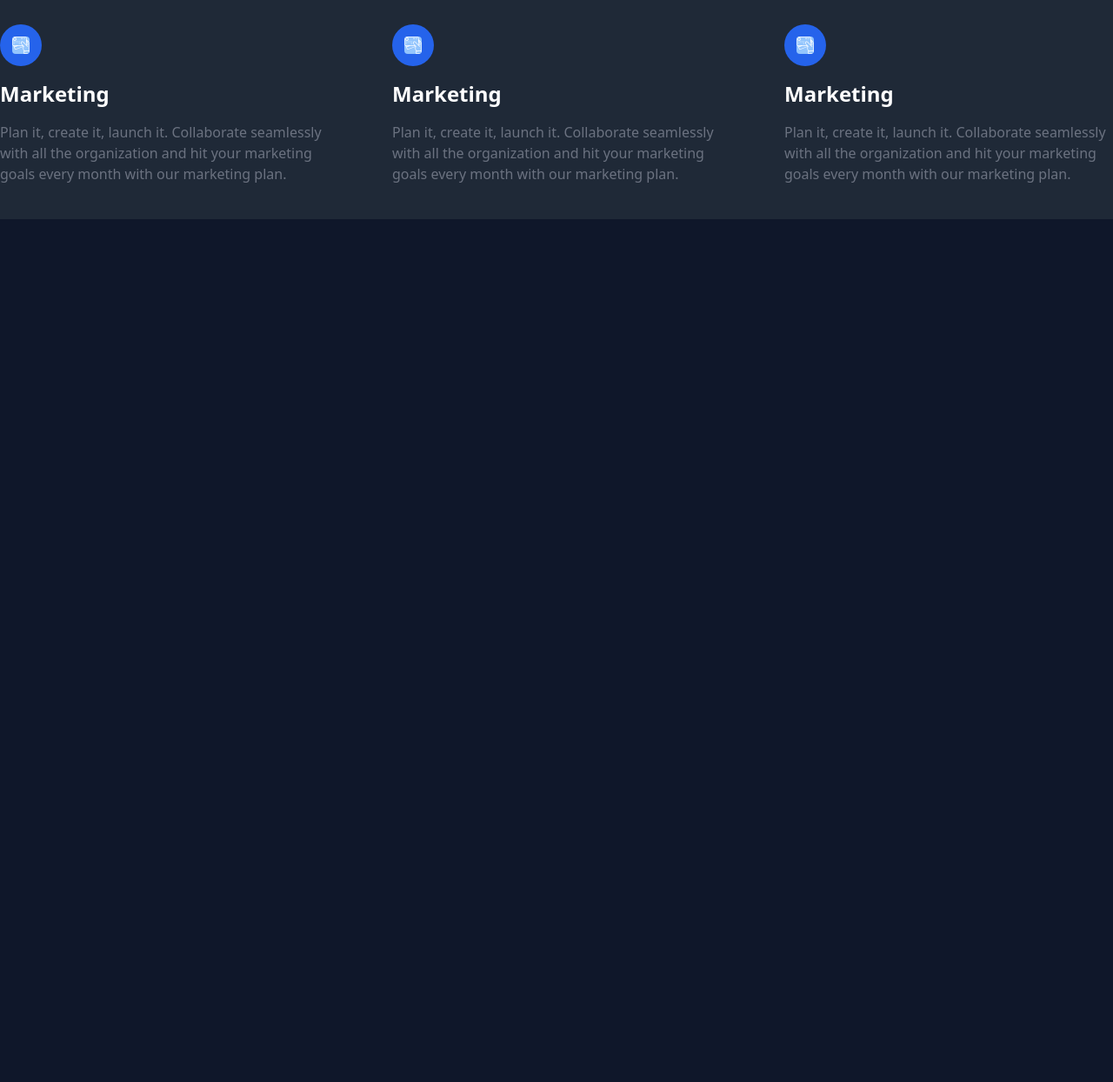
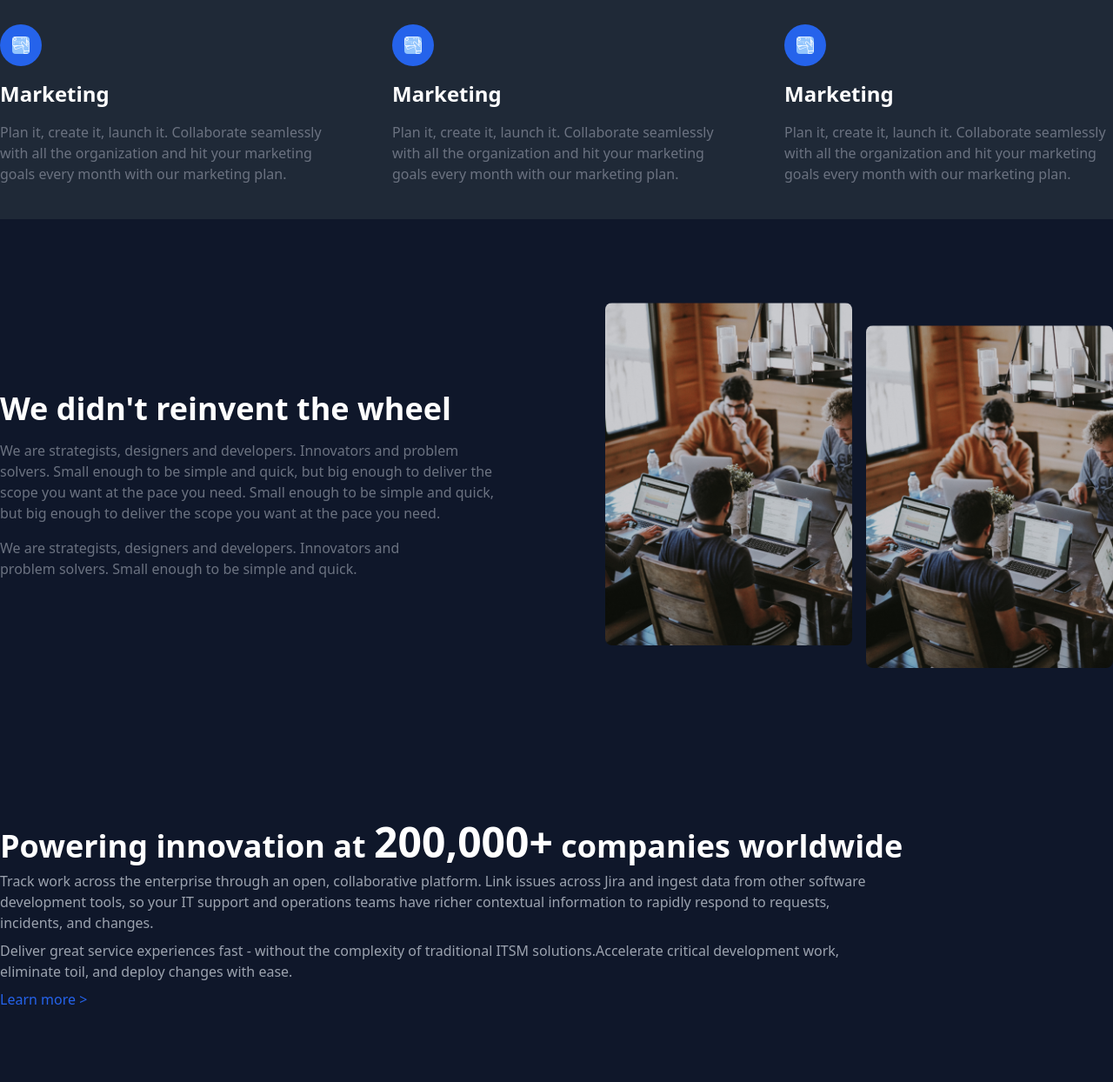
Before and after one commit to mubinanusratullayeva/Flowbite, a website: page index.html in a window 1280 px wide. Shown: the part 1532-2776 px from the top of the page at 87% size. Before the commit the page ends 1832 px from the top, so only its background shows below. Drawn offline with Linux system fonts and the light colour scheme.

Commit message:
Powering innovation at 200,000+ companies worldwide

```diff
--- a/index.html
+++ b/index.html
@@ -139,6 +139,37 @@
              </div>
             </div>
         </section>
+        <section class="py-24">
+            <div class="container">
+                <div class="flex md:flex-row sm:flex-col justify-between items-center">
+                    <div>
+                        <h2 class="text-white font-extrabold text-4xl">We didn't reinvent the wheel</h2>
+                        <p style="max-width: 584px;" class="my-4 text-gray-500">
+                            We are strategists, designers and developers. Innovators and problem solvers. Small enough to be simple and quick, but big enough to deliver the scope you want at the pace you need. Small enough to be simple and quick, but big enough to deliver the scope you want at the pace you need.
+                        </p>
+                        <p style="max-width: 484px;" class="text-gray-500">We are strategists, designers and developers. Innovators and problem solvers. Small enough to be simple and quick.</p>
+                    </div>
+                    <div style="height: 420px;" class="flex md:mt-0 mt-8">
+                        <img style="height: 394px; width: 284px;" class="rounded-lg self-start" src="./img/office-long-2.png" alt="office-long">
+                        <img style="height: 394px; width: 284px;" class="rounded-lg ms-4 self-end" src="./img/office-long-2.png" alt="office-long">
+                    </div>
+                </div>
+            </div>
+        </section>
+        <section class="py-20">
+            <div class="container">
+                <h2 class="text-white text-4xl font-extrabold">
+                    Powering innovation at <strong class="font-black text-5xl text-white">200,000+</strong> companies worldwide
+                </h2>
+                <p style="width: 1024px;" class="my-2 font-light text-gray-400">
+                    Track work across the enterprise through an open, collaborative platform. Link issues across Jira and ingest data from other software development tools, so your IT support and operations teams have richer contextual information to rapidly respond to requests, incidents, and changes.
+                </p>
+                <p style="width: 1024px;" class="mb-2 font-medium text-gray-400">
+                    Deliver great service experiences fast - without the complexity of traditional ITSM solutions.Accelerate critical development work, eliminate toil, and deploy changes with ease.
+                </p>
+                <a href="#" class="text-blue-600">Learn more ></a>
+            </div>
+        </section>
     </main>
 
           <div class="sticky bottom-0 py-3 bg-gray-800">
```
Also changed, not shown: dist/output.css, img/office-long-2.png (added).
